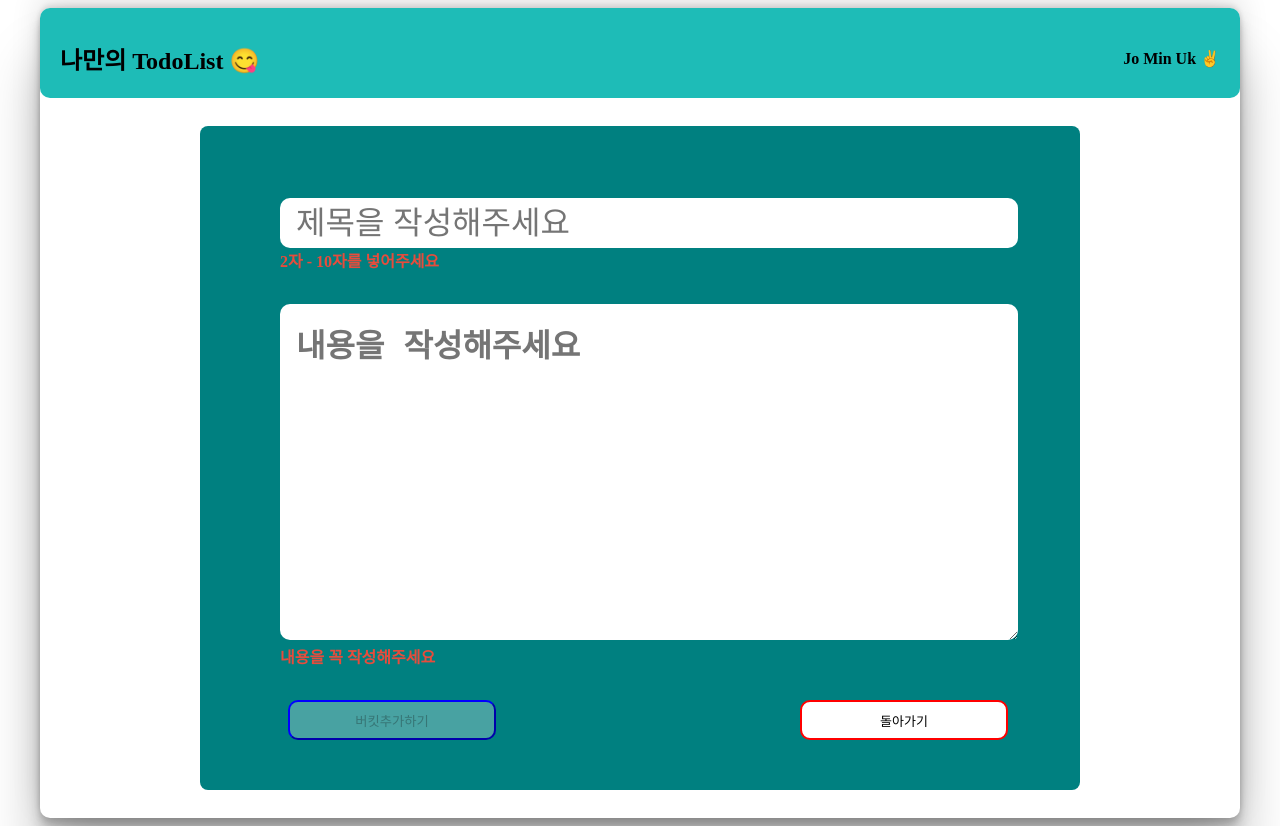
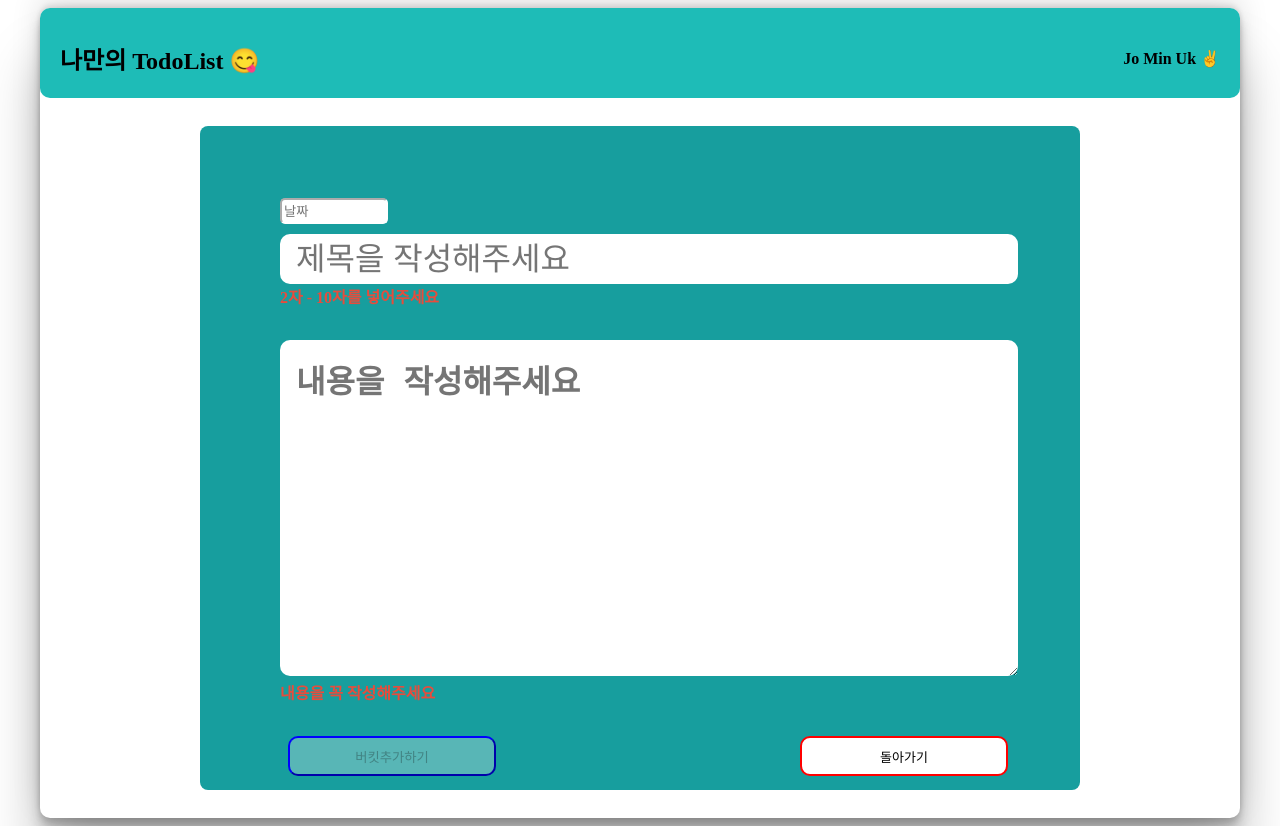
Before and after one commit to jominuk/TodoType.Prac, a React (Create React App) app: page /add in a window 1280 px wide. Built offline with nearby package versions, Linux system fonts and the light colour scheme.

Commit message:
:ambulance: addtodo

```diff
--- a/db.json
+++ b/db.json
@@ -1,10 +1,11 @@
 {
   "todos": [
     {
-      "id": "1685408587419.0732",
-      "title": "서버를",
-      "body": "실행안했어요",
-      "isDone": false
+      "id": "1685414875051.4055",
+      "title": "우리는",
+      "body": "이렇게",
+      "isDone": false,
+      "day": "5월 22일 "
     }
   ]
 }
--- a/src/pages/AddTodo.tsx
+++ b/src/pages/AddTodo.tsx
@@ -3,12 +3,14 @@ import { useNavigate } from "react-router-dom";
 import styled from "styled-components";
 import StButton from "src/components/button/Button";
 import { useAddComment } from "src/api/todo";
+import { ITodo } from "src/typeing/type";
 
 const AddTodo = () => {
   const navigate = useNavigate();
-  const [input, setInput] = useState({
+  const [input, setInput] = useState<ITodo>({
     title: "",
     body: "",
+    day: "",
   });
 
   const { mutate } = useAddComment();
@@ -32,6 +34,7 @@ const AddTodo = () => {
       title: input.title,
       body: input.body,
       isDone: false,
+      day: input.day,
     };
 
     mutate(todo);
@@ -39,6 +42,7 @@ const AddTodo = () => {
     setInput({
       title: "",
       body: "",
+      day: "",
     });
     navigate("/");
   };
@@ -47,6 +51,14 @@ const AddTodo = () => {
     <Addcontainer>
       <AddBox>
         <form onSubmit={onSubmitHandler}>
+          <DayInput
+            type="text"
+            name="day"
+            value={input.day}
+            onChange={onChangeHandler}
+            placeholder="날짜"
+            required
+          />
           <TitleInput
             type="text"
             name="title"
@@ -84,31 +96,6 @@ const AddTodo = () => {
   );
 };
 
-const BucketAddButton = styled.button`
-  width: 13rem;
-  height: 40px;
-  border-color: blue;
-  cursor: pointer;
-  :hover {
-    transform: scale(1.1);
-    background-color: powderblue;
-  }
-  border-radius: 10px;
-`;
-const StRed = styled.div<{ length: number }>`
-  display: ${({ length }) => (length > 2 && length <= 10 ? "none" : "block")};
-  color: #e74c3c;
-  font-weight: 600;
-  position: absolute;
-`;
-
-const StRed2 = styled.div<{ length: number }>`
-  display: ${({ length }) => (length > 0 ? "none" : "block")};
-  color: #e74c3c;
-  font-weight: 600;
-  position: absolute;
-`;
-
 const Addcontainer = styled.div`
   width: 100%;
   height: 90vh;
@@ -120,9 +107,17 @@ const Addcontainer = styled.div`
 const AddBox = styled.div`
   width: 60%;
   height: 32rem;
-  background-color: teal;
+  background-color: #179e9e;
   border-radius: 8px;
   padding: 4.5rem 5rem 5rem 5rem;
+`;
+
+const DayInput = styled.input`
+  margin-bottom: 10px;
+  border-radius: 5px;
+  border-color: white;
+  width: 100px;
+  height: 20px;
 `;
 
 const TitleInput = styled.input`
@@ -132,6 +127,13 @@ const TitleInput = styled.input`
   border: 0px;
   font-size: 2rem;
   padding-left: 1rem;
+`;
+
+const StRed = styled.div<{ length: number }>`
+  display: ${({ length }) => (length > 2 && length <= 10 ? "none" : "block")};
+  color: #e74c3c;
+  font-weight: 600;
+  position: absolute;
 `;
 
 const BodoyInput = styled.textarea<{ type: string }>`
@@ -148,6 +150,25 @@ const BodoyInput = styled.textarea<{ type: string }>`
   }
 `;
 
+const StRed2 = styled.div<{ length: number }>`
+  display: ${({ length }) => (length > 0 ? "none" : "block")};
+  color: #e74c3c;
+  font-weight: 600;
+  position: absolute;
+`;
+
+const BucketAddButton = styled.button`
+  width: 13rem;
+  height: 40px;
+  border-color: blue;
+  cursor: pointer;
+  :hover {
+    transform: scale(1.1);
+    background-color: powderblue;
+  }
+  border-radius: 10px;
+`;
+
 const BtnBox = styled.div`
   width: 100%;
   display: flex;
--- a/src/typeing/type.tsx
+++ b/src/typeing/type.tsx
@@ -12,3 +12,9 @@ export interface StButtonProps {
   children: React.ReactNode;
   borderRadius?: string;
 }
+
+export interface ITodo {
+  title: string;
+  body: string;
+  day: number | string;
+}
```
